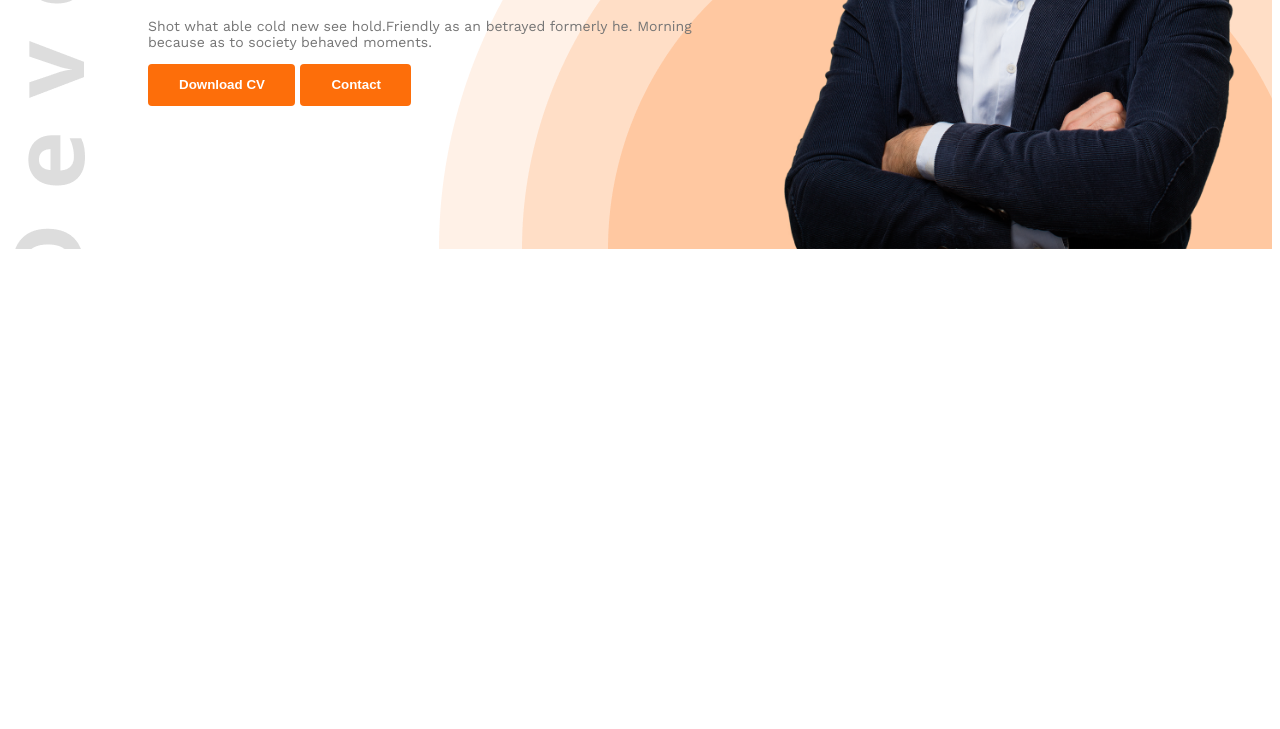
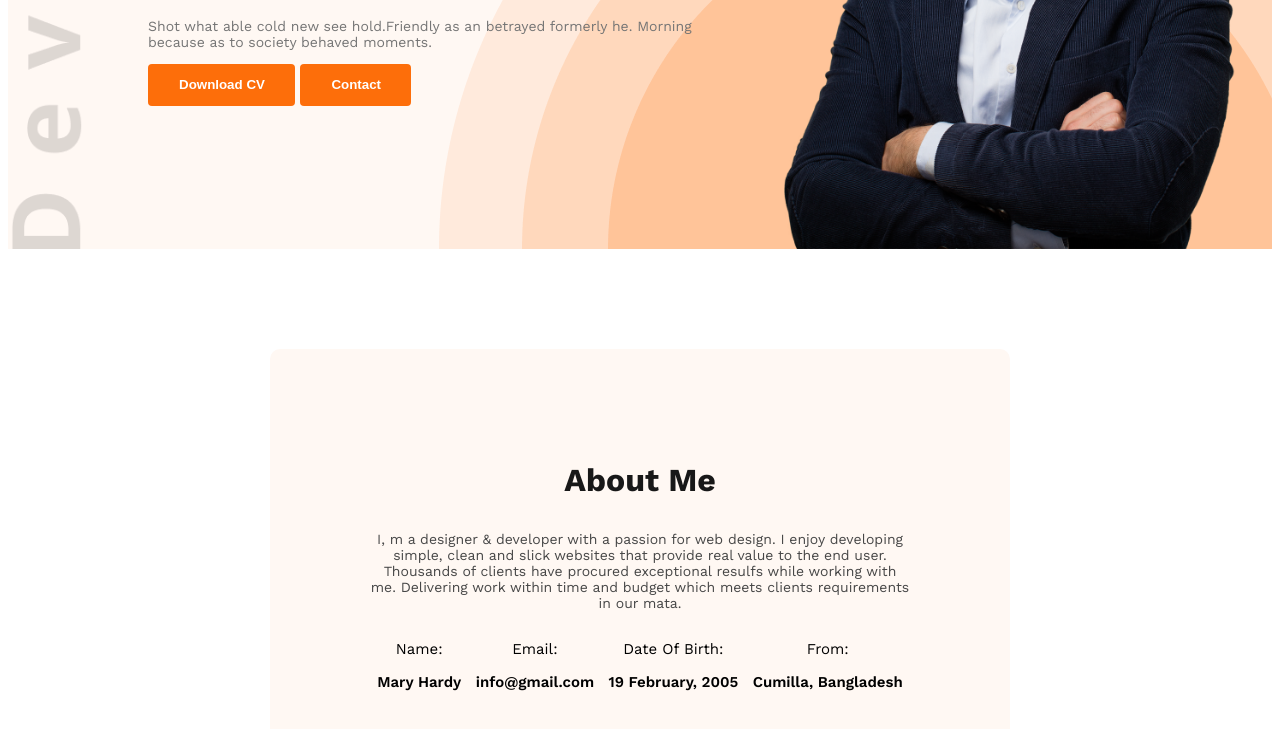
Before and after one commit to aastroid-destroyer/web-development-portfolio, a plain HTML site: page index.html in a window 1280 px wide. Shown: the part 483-1212 px from the top of the page. Before the commit the page ends 800 px from the top, so only its background shows below. Drawn offline with nearby package versions, Linux system fonts and the light colour scheme.

Commit message:
portfolio about

```diff
--- a/index.html
+++ b/index.html
@@ -35,7 +35,28 @@
         </div>
     </header>
     <main>
-
+        <section class="about">
+            <h3 class="section-title">About Me</h3>
+            <p class="section-para">I, m a designer & developer with a passion for web design. I enjoy developing simple, clean and slick websites that provide real value to the end user. Thousands of clients have procured exceptional resulfs while working with me. Delivering work within time and budget which meets clients requirements in our mata.</p>
+            <div class="about-items">
+                <div class="about-item">
+                    <p class="name">Name:</p>
+                    <p class="mary">Mary Hardy</p>
+                </div>
+                <div class="about-item">
+                    <p class="name">Email:</p>
+                    <p class="mary">info@gmail.com</p>
+                </div>
+                <div class="about-item">
+                    <p class="name">Date Of Birth:</p>
+                    <p class="mary">19 February, 2005</p>
+                </div>
+                <div class="about-item">
+                    <p class="name">From:</p>
+                    <p class="mary">Cumilla, Bangladesh</p>
+                </div>
+            </div>
+        </section>
     </main>
     <footer>
 
--- a/styles/portfolio.css
+++ b/styles/portfolio.css
@@ -25,9 +25,10 @@
 /* header bg*/
 .head{
     background-image: url(../images/developer.png),url(../images/header_bg.png);
-    background-size: auto;
+    background-size: 96px, auto;
     background-repeat: no-repeat;
     background-position: top left, bottom right;
+    background-color: #FFF8F3;
 }
 
 /* navigation styles */
@@ -78,3 +79,38 @@ nav ul{
     width: 500px;
     height: 590px;
 }
+.about{
+    background-color: #FFF8F3;
+    margin: 100px 200px 100px 200px;
+    border-radius: 10px;
+    padding: 80px 100px 80px 100px;
+    text-align: center;
+}
+.section-title{
+    font-weight: bold;
+    font-size: 32px;
+    color: #181818;
+}
+.section-para{
+    color: #474747;
+    font-size: 14px;
+
+}
+main{
+    max-width: 1140px;
+    margin: 0px auto;
+}
+.about-items{
+    display: flex;
+    justify-content: space-around;
+}
+.about-item{
+    align-items: center;
+}
+.name{
+    font-size: 15px;
+}
+.mary{
+    font-weight: 600;
+    font-size: 15px;
+}
```
